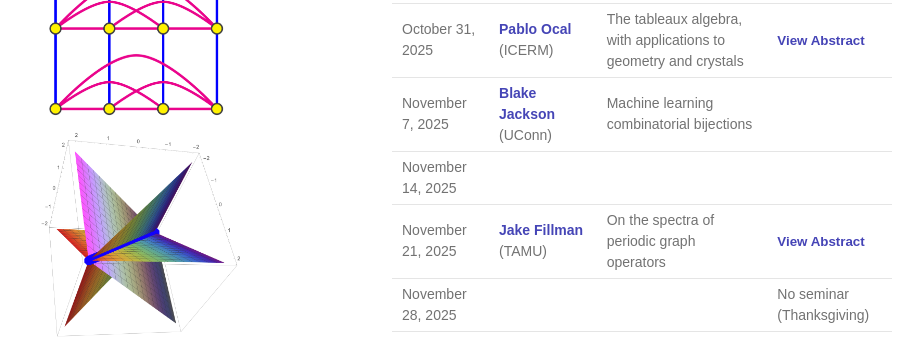
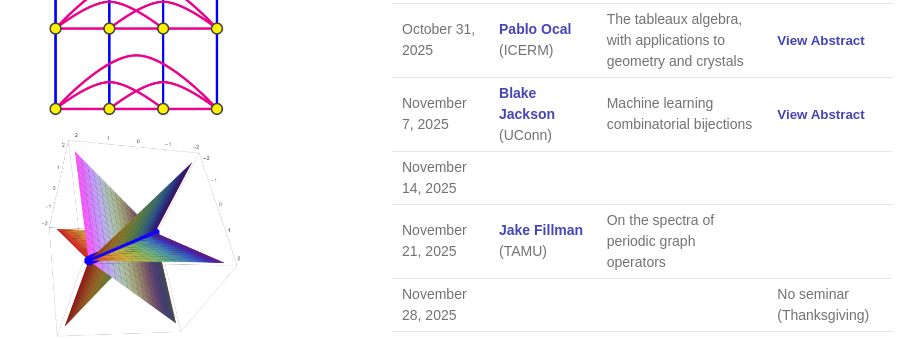
Before and after one commit to tamu-seminar/alg-comb, a Jekyll site: the page built from index.md, in a window 1280 px wide and 900 px high, scrolled down 512 px. Shown: the part 317-656 px from the top of the window, without its empty margins (178-1101 px from the left). Built offline with Jekyll 4.4.1, drawn with Linux system fonts in a browser that asks for light colours.

Commit message:
fixed link

```diff
--- a/index.md
+++ b/index.md
@@ -33,9 +33,9 @@ The organizers are [Chun-Hung Liu](https://people.tamu.edu/~chliu/) and [Galen D
 | October 17, 2025 | [Patricia Klein](https://patriciajklein.github.io/) (TAMU) | Algebra and geometry of ASM weak order | <button type="button" class="abstract-link" onclick="showAbstract('klein')">View Abstract</button> |
 | October 24, 2025 | | | |
 | October 31, 2025 |[Pablo Ocal](https://pabloocal.github.io/) (ICERM) | The tableaux algebra, with applications to geometry and crystals | <button type="button" class="abstract-link" onclick="showAbstract('ocal')">View Abstract</button> |
-| November 7, 2025 | [Blake Jackson](https://www.blakejacksonmath.com/) (UConn) | Machine learning combinatorial bijections  | |
+| November 7, 2025 | [Blake Jackson](https://www.blakejacksonmath.com/) (UConn) | Machine learning combinatorial bijections  | <button type="button" class="abstract-link" onclick="showAbstract('jackson')">View Abstract</button> |
 | November 14, 2025 | | | |
-| November 21, 2025 | [Jake Fillman](https://sites.google.com/site/jakefillman/) (TAMU)| On the spectra of periodic graph operators | <button type="button" class="abstract-link" onclick="showAbstract('jackson')">View Abstract</button> |
+| November 21, 2025 | [Jake Fillman](https://sites.google.com/site/jakefillman/) (TAMU)| On the spectra of periodic graph operators ||
 | November 28, 2025 | | | No seminar (Thanksgiving) |
 | December 5, 2025 | [Sean Griffin](https://sites.google.com/view/sgriffin/home) (UNT) | | |
 
```
